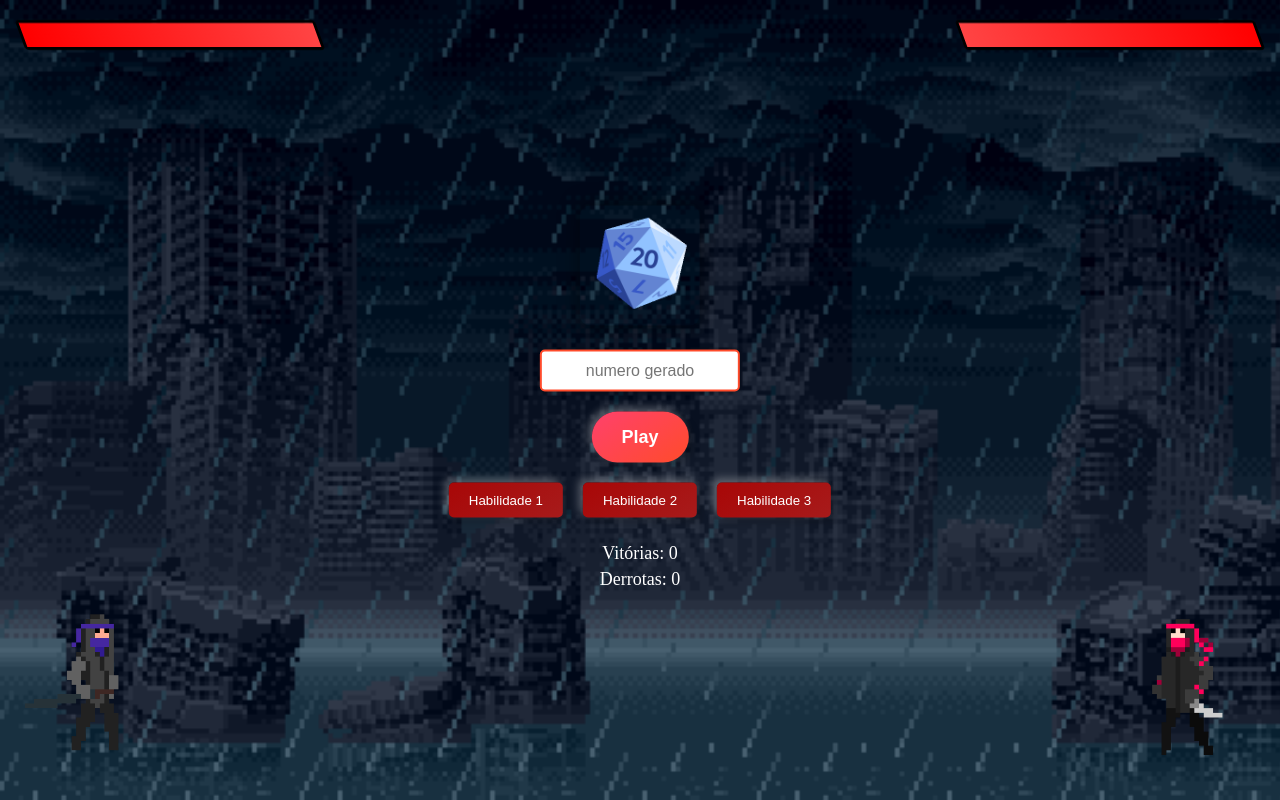
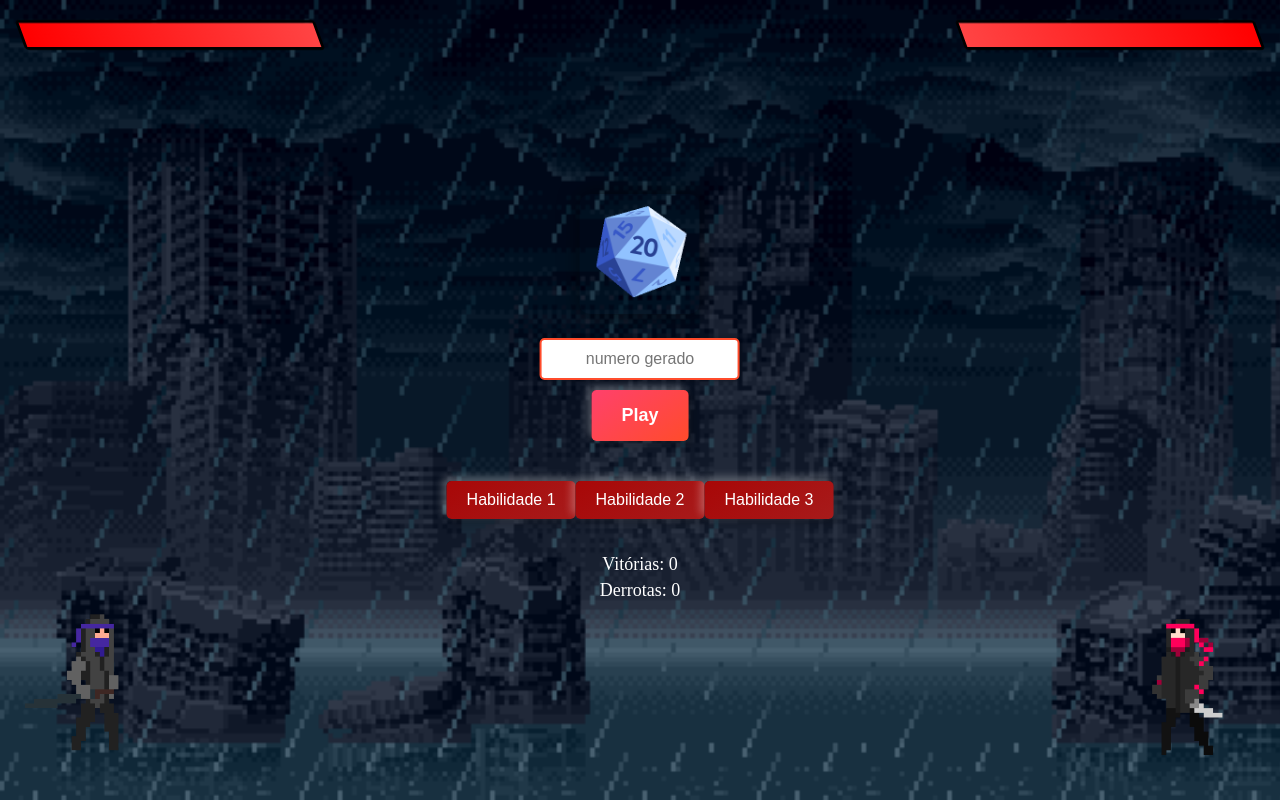
Before and after one commit to PedroOlive1234/jgnija, a plain HTML site: page index.html in a window 1280 px wide. Drawn offline with Linux system fonts and the light colour scheme.

Commit message:
Add files via upload

```diff
--- a/style.css
+++ b/style.css
@@ -6,9 +6,7 @@
 
 body {
   height: 100vh;
-  background-image: url('/assests/bg.gif');
-  background-size: cover;
-  background-position: center;
+  background: url('/assests/bg.gif') no-repeat center center/cover;
   display: flex;
   flex-direction: column;
   justify-content: space-between;
@@ -30,13 +28,10 @@ body {
 }
 
 @keyframes lightning {
-  0% { opacity: 0; }
-  2% { opacity: 0.7; }
-  4% { opacity: 0; }
+  0%, 100% { opacity: 0; }
+  2%, 42% { opacity: 0.7; }
+  4%, 44% { opacity: 0; }
   40% { opacity: 0; }
-  42% { opacity: 0.7; }
-  44% { opacity: 0; }
-  100% { opacity: 0; }
 }
 
 .health-bars {
@@ -75,7 +70,7 @@ body {
   z-index: 1;
 }
 
-.player {
+.player, .player-2 {
   width: 150px;
   height: 200px;
   object-fit: contain;
@@ -94,7 +89,7 @@ body {
   width: 120px;
   height: 120px;
   border-radius: 10px;
-  box-shadow: 0 0 20px rgba(0,0,0,0.5);
+  box-shadow: 0 0 20px rgba(0, 0, 0, 0.5);
 }
 
 .content-container {
@@ -108,22 +103,25 @@ body {
   z-index: 2;
 }
 
-.music-button {
-  margin-top: 20px;
-  padding: 15px 30px;
-  background: linear-gradient(145deg, #ff416c, #ff4b2b);
+.music-button, .ability-button {
+  padding: 10px 20px;
+  margin: 10px 0;
+  border-radius: 5px;
   color: white;
   border: none;
-  border-radius: 50px;
   cursor: pointer;
   box-shadow: 4px 4px 8px rgba(0, 0, 0, 0.2), -4px -4px 8px rgba(255, 255, 255, 0.3);
   transition: background 0.3s ease, transform 0.3s ease;
+}
+
+.music-button {
+  padding: 15px 30px;
+  background: linear-gradient(145deg, #ff416c, #ff4b2b);
   font-size: 16px;
   font-weight: bold;
-  z-index: 1000;
 }
 
-.music-button:active {
+.music-button:active, .ability-button:active {
   transform: scale(0.95);
 }
 
@@ -137,10 +135,10 @@ body {
   margin-top: 20px;
   padding: 10px;
   font-size: 16px;
+  width: 200px;
+  text-align: center;
   border-radius: 5px;
   border: 2px solid #ff4b2b;
-  width: 200px;
-  text-align: center;
   outline: none;
   box-shadow: 0 0 5px rgba(0, 0, 0, 0.3);
   transition: all 0.3s ease;
@@ -158,19 +156,8 @@ body {
 }
 
 .ability-button {
-  padding: 10px 20px;
-  margin: 0 10px;
   background: linear-gradient(145deg, #a80707, #a71b1b);
-  color: white;
-  border: none;
-  border-radius: 5px;
-  cursor: pointer;
-  box-shadow: 4px 4px 8px rgba(0, 0, 0, 0.2), -4px -4px 8px rgba(255, 255, 255, 0.3);
-  transition: background 0.3s ease, transform 0.3s ease;
-}
-
-.ability-button:active {
-  transform: scale(0.95);
+  font-size: 16px;
 }
 
 .records-container {
```
